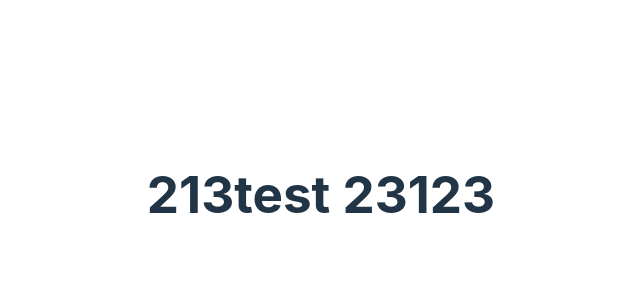
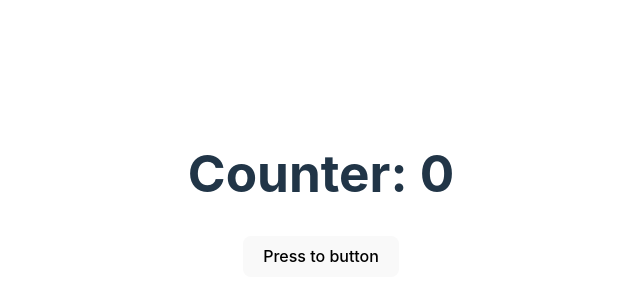
Before and after one commit to cyber-collab/vite-react-project, a React (Vite) app: page / in a window 1280 px wide. Shown: the part 206-506 px from the top of the page, without its empty margins (319-959 px from the left). Built offline with nearby package versions, Linux system fonts and the light colour scheme.

Commit message:
feat: add counter

```diff
--- a/src/App.tsx
+++ b/src/App.tsx
@@ -1,11 +1,15 @@
 import './App.css'
 import {Header} from "./component/Header.tsx";
+import {Button} from "./component/Button.tsx";
+import {useState} from "react";
 
 function App() {
+const [counter, setCounter] = useState(0);
 
   return (
     <>
-      <Header title={'213'} description={'test 23123'} />
+      <Header title={'Counter: ' + counter} description={''} />
+        <Button onClick={() => setCounter(counter + 1)} text={'Press to button'}/>
     </>
   )
 }
--- /dev/null
+++ b/src/component/Button.tsx
@@ -0,0 +1,11 @@
+
+type BtnProps = {
+    text: string;
+    onClick: (val: string) => void;
+};
+
+export const Button = ({text, onClick}: BtnProps) => {
+    return (
+        <button className="btn btn-prime" type='button' onClick={() => onClick(text)} >{text}</button>
+    );
+};
--- a/src/component/Header.tsx
+++ b/src/component/Header.tsx
@@ -1,4 +1,3 @@
-
 type HeaderProps = {
     title: string;
     description: string;
```
